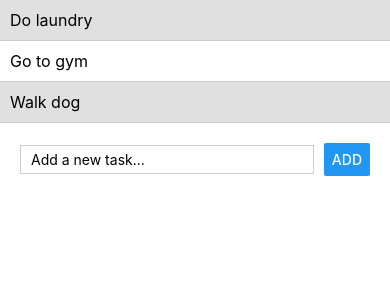
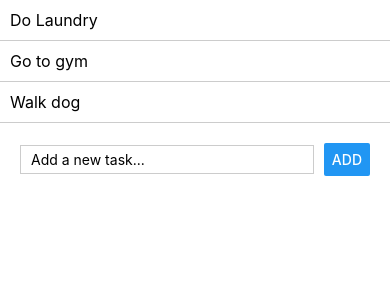
Before and after one commit to kshitij-tagra/IncredibleTodoListApp, a React Native app: screen / in a window 390 px wide. Shown: the top 300 px of the page. Built offline with nearby package versions, Linux system fonts and the light colour scheme.

Commit message:
Update ToDoList.js

```diff
--- a/components/ToDoList.js
+++ b/components/ToDoList.js
@@ -1,24 +1,18 @@
 import React from "react";
 import { ScrollView, View, Text, Pressable, StyleSheet } from "react-native";
 
-export default function ToDoList() {
+export default function ToDoList({ tasks }) {
   return (
     <ScrollView>
-      <Pressable>
-        <View style={[styles.task, styles.completed]}>
-          <Text style={styles.taskText}>Do laundry</Text>
-        </View>
-      </Pressable>
-      <Pressable>
-        <View style={[styles.task]}>
-          <Text style={styles.taskText}>Go to gym</Text>
-        </View>
-      </Pressable>
-      <Pressable>
-        <View style={[styles.task, styles.completed]}>
-          <Text style={styles.taskText}>Walk dog</Text>
-        </View>
-      </Pressable>
+      {tasks.map((item) => {
+        return (
+          <Pressable>
+            <View style={[styles.task]}>
+              <Text style={styles.taskText}>{item}</Text>
+            </View>
+          </Pressable>
+        );
+      })}
     </ScrollView>
   );
 }
```
